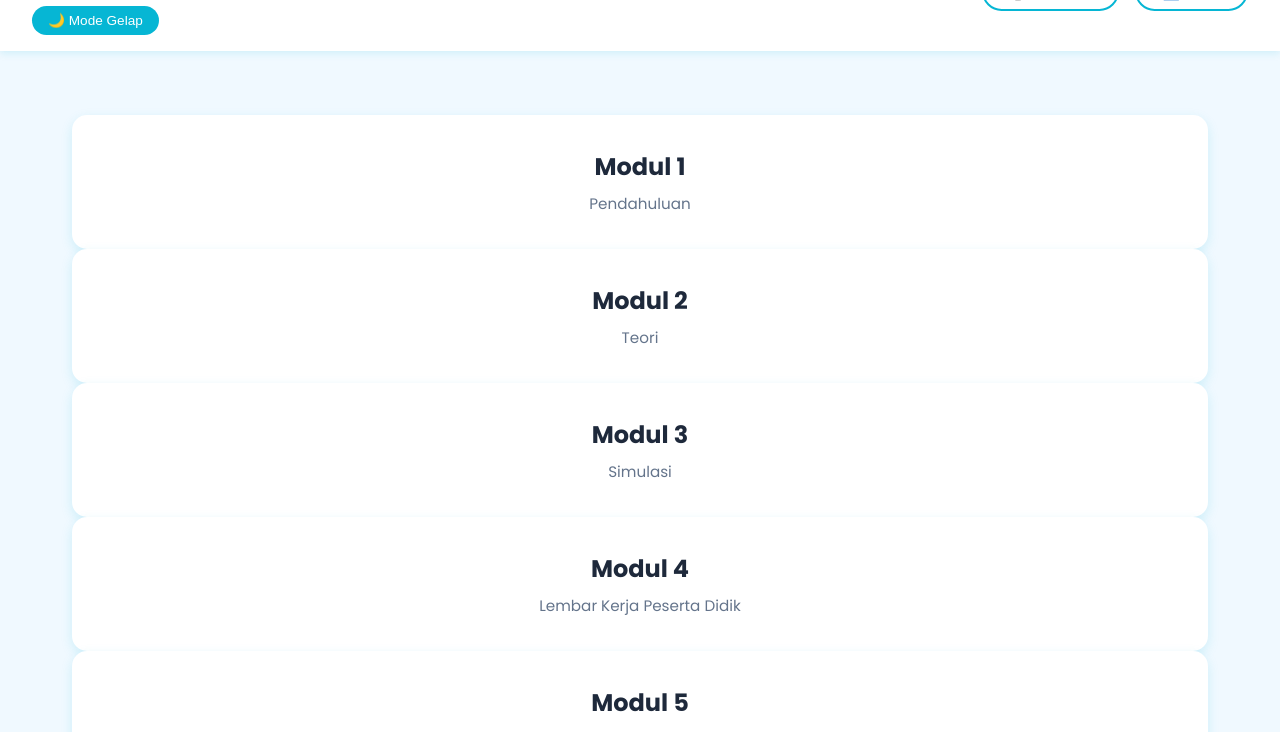
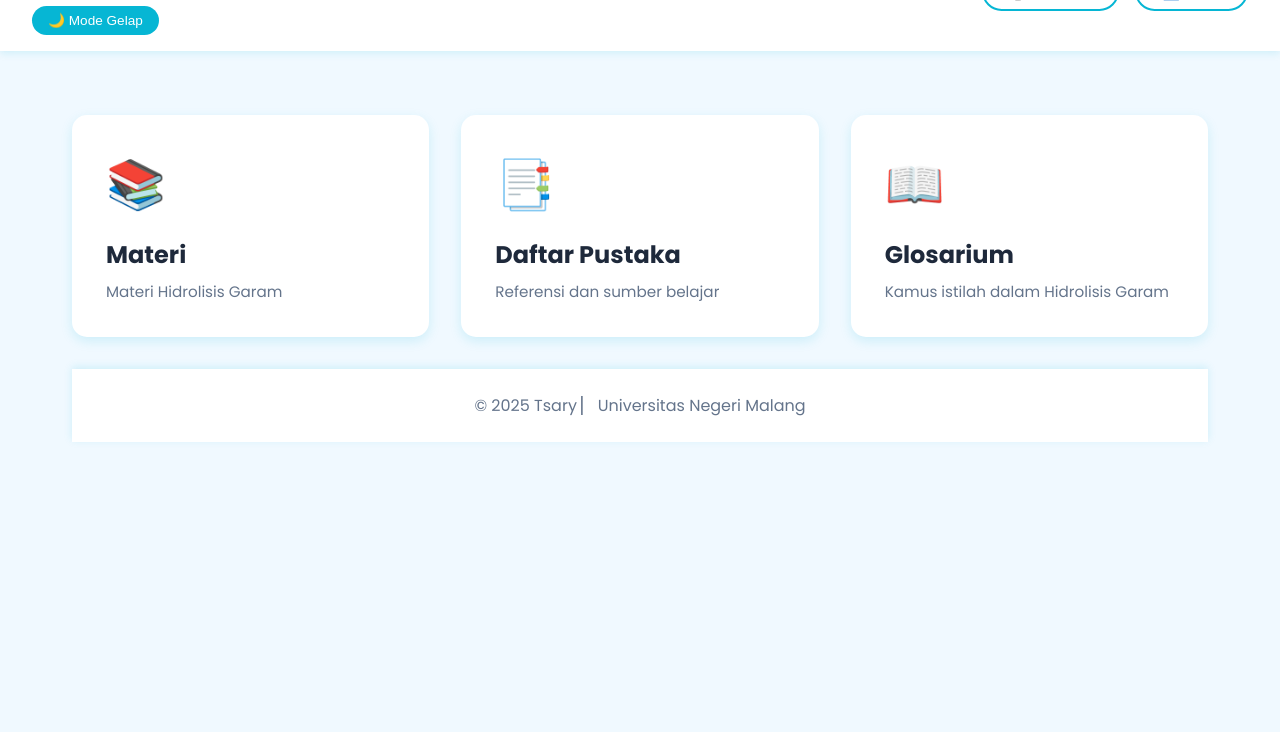
Before and after one commit to Chemisthesia147/kimia, a plain HTML site: page index.html in a window 1280 px wide. Both pictures are taken after a click on the button "Mulai Belajar". Shown: the part 68-800 px from the top of the page. Drawn offline with Linux system fonts and the light colour scheme; files whose address does not match are found by name.

Commit message:
Update index.html

```diff
--- a/index.html
+++ b/index.html
@@ -186,11 +186,10 @@
         }
 
         .menu-grid {
-            display: flex;
-            flex-direction: column;
-            align-items: center;
+            display: none;
+            grid-template-columns: repeat(auto-fit, minmax(280px, 1fr));
+            gap: 2rem;
             margin-top: 2rem;
-            text-align: center;
         }
 
         .menu-card {
@@ -327,7 +326,19 @@
             50% {
                 transform: translateY(-10px);
             }}
+        .glossary-item {
+            background: var(--bg-primary);
+            padding: 1rem;
+            margin: 1rem 0;
+            border-radius: 10px;
+            border-left: 4px solid var(--accent);
+        }
 
+        .glossary-term {
+            font-weight: bold;
+            color: var(--accent);
+            margin-bottom: 0.5rem;
+        }
         .content-title {
             text-align: center;
             color: #667eea;
@@ -361,9 +372,6 @@
 
             .menu-grid {
                 grid-template-columns: 1fr;
-                display: flex;
-                flex-direction: column;
-                align-items: center;
             }
         }
             .container {
@@ -408,36 +416,28 @@ width="50" height="50">
             <button class="start-btn" onclick="startLearning()">Mulai Belajar</button>
         </div>
 
+        <div id="menuGrid" class="menu-grid">
+            <div class="menu-card" onclick="showContent('Materi')">
+                <div class="menu-icon">📚</div>
+                <h3 class="menu-title">Materi</h3>
+                <p class="menu-desc">Materi Hidrolisis Garam</p>
+            </div>
+            <div class="menu-card" onclick="showContent('pustaka')">
+                <div class="menu-icon">📑</div>
+                <h3 class="menu-title">Daftar Pustaka</h3>
+                <p class="menu-desc">Referensi dan sumber belajar</p>
+            </div>
+            <div class="menu-card" onclick="showContent('glosarium')">
+                <div class="menu-icon">📖</div>
+                <h3 class="menu-title">Glosarium</h3>
+                <p class="menu-desc">Kamus istilah dalam Hidrolisis Garam</p>
+            </div>
+        </div>
 
         <div id="contentSection" class="content-section">
             <button class="back-btn" onclick="backToMenu()">← Kembali</button>
             <div id="contentBody"></div>
         </div>
-
-
-        <div id="menuGrid" class="menu-grid">
-            <div class="menu-card" onclick="showContent('Modul 1')">
-                <h3 class="menu-title">Modul 1</h3>
-                <p class="menu-desc">Pendahuluan</p>
-            </div>
-             <div class="menu-card" onclick="showContent('Modul 2')">
-                <h3 class="menu-title">Modul 2</h3>
-                <p class="menu-desc">Teori</p>
-            </div>
-             <div class="menu-card" onclick="showContent('Modul 3')">
-                <h3 class="menu-title">Modul 3</h3>
-                <p class="menu-desc">Simulasi</p>
-            </div>
-             <div class="menu-card" onclick="showContent('Modul 4')">
-                <h3 class="menu-title">Modul 4</h3>
-                <p class="menu-desc">Lembar Kerja Peserta Didik</p>
-            </div>
-             <div class="menu-card" onclick="showContent('Modul 5')">
-                <h3 class="menu-title">Modul 5</h3>
-                <p class="menu-desc">Latihan Soal</p>
-            </div>
-        </div>
-
     <div id="profileCard" class="container" style="display:none;">
     <h1 class="content-title">Profil Pengembang</h1>
     <div class="profile-container">
@@ -498,6 +498,69 @@ width="50" height="50">
 
             const contentBody = document.getElementById('contentBody');
 
+            const contents = {
+                Materi: `
+                    <h2 class="content-title">Modul 1: Pendahuluan</h2>
+                    <div class="content-text">
+                        <h3>Tujuan pembelajaran:</h3>
+                        <ul>
+                            <li>Menjelaskan konsep hidrolisis.</li>
+                            <li>Mengidentifikasi jenis-jenis garam berdasarkan hasil hidrolisisnya.</li>
+                            <li>Mengidentifikasi larutan garam yang dapat mengalami hidrolisis berdasarkan jenis komponen kation dan anionnya.</li>
+                            <li>Menghitung tetapan hidrolisis.</li>
+                            <li>Menentukan pH larutan garam.</li>
+                            <li>Memberikan contoh hidrolisis garam dalam kehidupan sehari-hari.</li>
+                        </ul>
+                `,
+                pustaka: `
+                    <h2 class="content-title">Daftar Pustaka</h2>
+                    <div class="content-text">
+                        <h3>Buku Referensi</h3>
+                        <ul>
+                            <li>Petrucci, R. H., et al. (2017). <em>General Chemistry: Principles and Modern Applications</em>. Pearson Education.</li>
+                            <li>Chang, R., & Goldsby, K. (2016). <em>Chemistry</em> (12th ed.). McGraw-Hill Education.</li>
+                            <li>Brady, J. E., et al. (2017). <em>Chemistry: The Molecular Nature of Matter</em> (8th ed.). Wiley.</li>
+                            <li>Sudarmo, U. (2020). <em>Kimia untuk SMA/MA Kelas XI</em>. Jakarta: Erlangga.</li>
+                            <li>Purba, M. (2019). <em>Kimia untuk SMA Kelas XI</em>. Jakarta: Erlangga.</li>
+                        </ul>
+
+                        <h3>Jurnal dan Artikel Ilmiah</h3>
+                        <ul>
+                            <li>Atkins, P. W., & de Paula, J. (2018). <em>Physical Chemistry</em> (11th ed.). Oxford University Press.</li>
+                            <li>Levine, I. N. (2017). <em>Physical Chemistry</em> (6th ed.). McGraw-Hill.</li>
+                        </ul>
+
+                        <h3>Sumber Online</h3>
+                        <ul>
+                            <li>Khan Academy - Chemical Equilibrium: www.khanacademy.org</li>
+                            <li>ChemLibreTexts - Equilibrium: chem.libretexts.org</li>
+                            <li>Royal Society of Chemistry: www.rsc.org</li>
+                        </ul>
+                    </div>
+                `,
+                glosarium: `
+                    <h2 class="content-title">Glosarium</h2>
+                    <div class="content-text">
+                        <div class="glossary-item">
+                            <div class="glossary-term">Hidrolisis Garam</div>
+                            <p>????</p>
+                        </div>
+
+                        <div class="glossary-item">
+                            <div class="glossary-term">1111</div>
+                            <p>22222</p>
+                        </div>
+                        <div class="glossary-item">
+                            <div class="glossary-term">1111</div>
+                            <p>22222</p>
+                        </div>
+                        <div class="glossary-item">
+                            <div class="glossary-term">1111</div>
+                            <p>22222</p>
+                        </div>
+                `
+            };
+
             contentBody.innerHTML = contents[section];
         }
 
```
